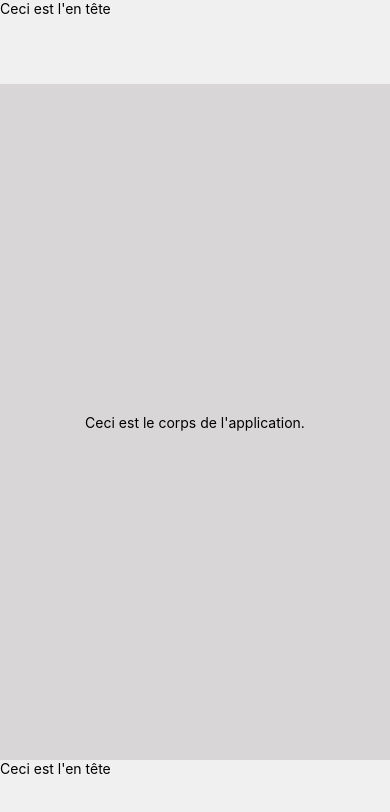
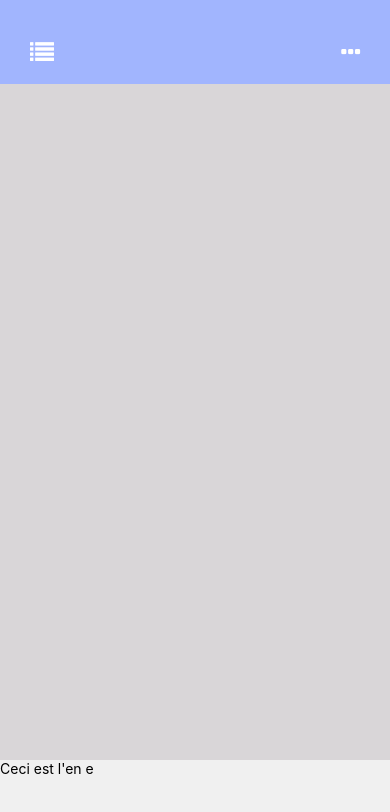
Before and after one commit to chrisDev06/T-DEV-600, a React Native app in the folder client/: screen / in a window 390 px wide. Shown: the top 812 px of the page. Built offline with nearby package versions, Linux system fonts and the light colour scheme.

Commit message:
Init FrontEnd

```diff
--- a/client/App.js
+++ b/client/App.js
@@ -3,12 +3,22 @@ import { StyleSheet, Text, View } from 'react-native';
 import Header from './Dashboard/Pages/Header';
 import Body from './Dashboard/Pages/Body';
 import Footer from './Dashboard/Pages/Footer';
+import { useState } from 'react';
 
 export default function App() {
+  const [isNavOpen, setIsNavOpen] = useState(false);
+  const [isMenuOpen, setMenuOpen] = useState(false);
+
+  const OpenNav = () => {
+    setIsNavOpen(!isNavOpen);
+  };
+  const MenuOpen = () => {
+    setMenuOpen(!isMenuOpen)
+  }
   return (
     <View style={headerStyle.container}>
-      <Header/>
-      <Body/>
+      <Header OpenNav ={OpenNav} openMenu={MenuOpen}/>
+      <Body isNavOpen={isNavOpen} isMenuOpen={isMenuOpen}/>
       <Footer/>
     </View>
   );
--- /dev/null
+++ b/client/Dashboard/Component/DashNav.js
@@ -0,0 +1,27 @@
+import React from 'react';
+import { View, StyleSheet, Text } from 'react-native';
+
+const DashNav = () => {
+  return (
+    <View style={style.container}>
+      <Text style={style.textStyle}>Your Board</Text>
+    </View>
+  );
+};
+
+const style = StyleSheet.create({
+    container: {
+        backgroundColor: '#A1B5FE',
+        minWidth: '35%',
+        height: '100%'
+      },
+    textStyle: {
+      backgroundColor: "#7B8BC7",
+      height: 35,
+      paddingTop: 8,
+      paddingLeft: 20,
+      color:"#FFFFFF"
+    }
+})
+
+export default DashNav;
--- /dev/null
+++ b/client/Dashboard/Component/Menu.js
@@ -0,0 +1,41 @@
+import { FontAwesome } from '@expo/vector-icons';
+import React from 'react';
+import { View, StyleSheet, Text, TouchableOpacity } from 'react-native';
+
+const Menu = () => {
+  return (
+    <View style={style.textStyle}>
+        <TouchableOpacity style={style.boutonPlusStyle}>
+            <FontAwesome name={"plus"} size={24} color={"white"} />
+        </TouchableOpacity>
+        <TouchableOpacity style={style.boutonPencilStyle}>
+            <FontAwesome name={"pencil"} size={24} color={"white"} />
+        </TouchableOpacity>
+        <TouchableOpacity style={style.boutonTrashStyle}>
+            <FontAwesome name={"trash"} size={24} color={"white"} />
+        </TouchableOpacity>
+    </View>
+  );
+};
+
+const style = StyleSheet.create({
+    textStyle: {
+      backgroundColor: "#A1B5FE",
+      height:185,
+      width:70,
+    },
+    boutonPencilStyle:{
+        paddingTop: 25,
+        paddingLeft: 25,
+    },
+    boutonPlusStyle:{
+        paddingTop: 20,
+        paddingLeft: 25,
+    },
+    boutonTrashStyle:{
+        paddingTop: 25,
+        paddingLeft: 25,
+    }
+})
+
+export default Menu;
--- /dev/null
+++ b/client/Dashboard/Component/MenuCreate.js
@@ -0,0 +1,20 @@
+import React from 'react';
+import { TouchableOpacity, StyleSheet } from 'react-native';
+import { FontAwesome } from '@expo/vector-icons';
+
+const MenuCreate = ({onPress}) => {
+  return (
+    <TouchableOpacity onPress={onPress} style={styles.container}>
+      <FontAwesome name={"ellipsis-h"} size={24} color={"white"} />
+    </TouchableOpacity>
+  );
+};
+
+const styles = StyleSheet.create({
+  container: {
+    padding: 10,
+    paddingTop:40
+  },
+});
+
+export default MenuCreate;
--- /dev/null
+++ b/client/Dashboard/Component/navBar.js
@@ -0,0 +1,22 @@
+import React from 'react';
+import { View, TouchableOpacity, StyleSheet } from 'react-native';
+import { FontAwesome } from '@expo/vector-icons';
+
+const NavBar = ({OpenNav}) => {
+  return (
+    <View style={styles.container}>
+      <TouchableOpacity onPress={OpenNav}>
+        <FontAwesome name="list" size={24} color="white" />
+      </TouchableOpacity>
+    </View>
+  );
+};
+
+const styles = StyleSheet.create({
+  container: {
+    paddingTop:40,
+    paddingLeft:10,
+  },
+});
+
+export default NavBar;
--- a/client/Dashboard/Pages/Body.js
+++ b/client/Dashboard/Pages/Body.js
@@ -1,12 +1,36 @@
-import React from 'react';
-import { View, Text } from 'react-native';
+import React, { useState } from 'react';
+import { View, StyleSheet } from 'react-native';
+import DashNav from '../Component/DashNav';
+import Menu from '../Component/Menu';
 
-const Body = () => {
+const Body = ({ isNavOpen, isMenuOpen }) => {
   return (
-    <View>
-      <Text>Ceci est le corps de l'application.</Text>
+    <View style={style.container}>
+      {isNavOpen && <DashNav/>}
+      <View style={style.MenuStyle}>
+        {isMenuOpen && <Menu/>}
+      </View>
+
     </View>
   );
 };
 
+const style = StyleSheet.create({
+  container: {
+    flexDirection: 'row',
+    height: '80%',
+    width:"100%",
+  },
+  MenuStyle:{
+    position:"absolute",
+    minHeight: '40%',
+    minWidth:"20%",
+    borderRadius: 50,
+    borderTopRightRadius: 0,
+    borderTopLeftRadius: 0,
+    right: 4,
+    overflow: 'hidden',
+  }
+});
+
 export default Body;
--- a/client/Dashboard/Pages/Footer.js
+++ b/client/Dashboard/Pages/Footer.js
@@ -4,7 +4,7 @@ import { View, Text, StyleSheet } from 'react-native';
 const Footer = () => {
   return (
     <View style={style.container}>
-      <Text>Ceci est l'en tête</Text>
+      <Text>Ceci est l'en e</Text>
     </View>
   );
 };
--- a/client/Dashboard/Pages/Header.js
+++ b/client/Dashboard/Pages/Header.js
@@ -1,19 +1,26 @@
 import React from 'react';
 import { View, Text, StyleSheet } from 'react-native';
+import NavBar from '../Component/navBar';
+import MenuCreate from '../Component/MenuCreate';
 
-const Header = () => {
+const Header = ({OpenNav, openMenu}) => {
   return (
     <View style={style.container}>
-      <Text>Ceci est l'en tête</Text>
+        <NavBar OpenNav={OpenNav}/>
+        <MenuCreate onPress={openMenu}/>
     </View>
   );
 };
 
 const style = StyleSheet.create({
     container: {
-        backgroundColor: '#f0f0f0',
+        flexDirection:"row",
+        justifyContent:"space-between",
+        backgroundColor: '#A1B5FE',
         height: '10%',
-        width: '100%'
+        width: '100%',
+        paddingLeft: 20,
+        paddingRight: 20
       },
 })
 
```
Also changed, not shown: client/package.json (+4 -3 lines), 1 other file (tests, documents, lock files or other folders).
